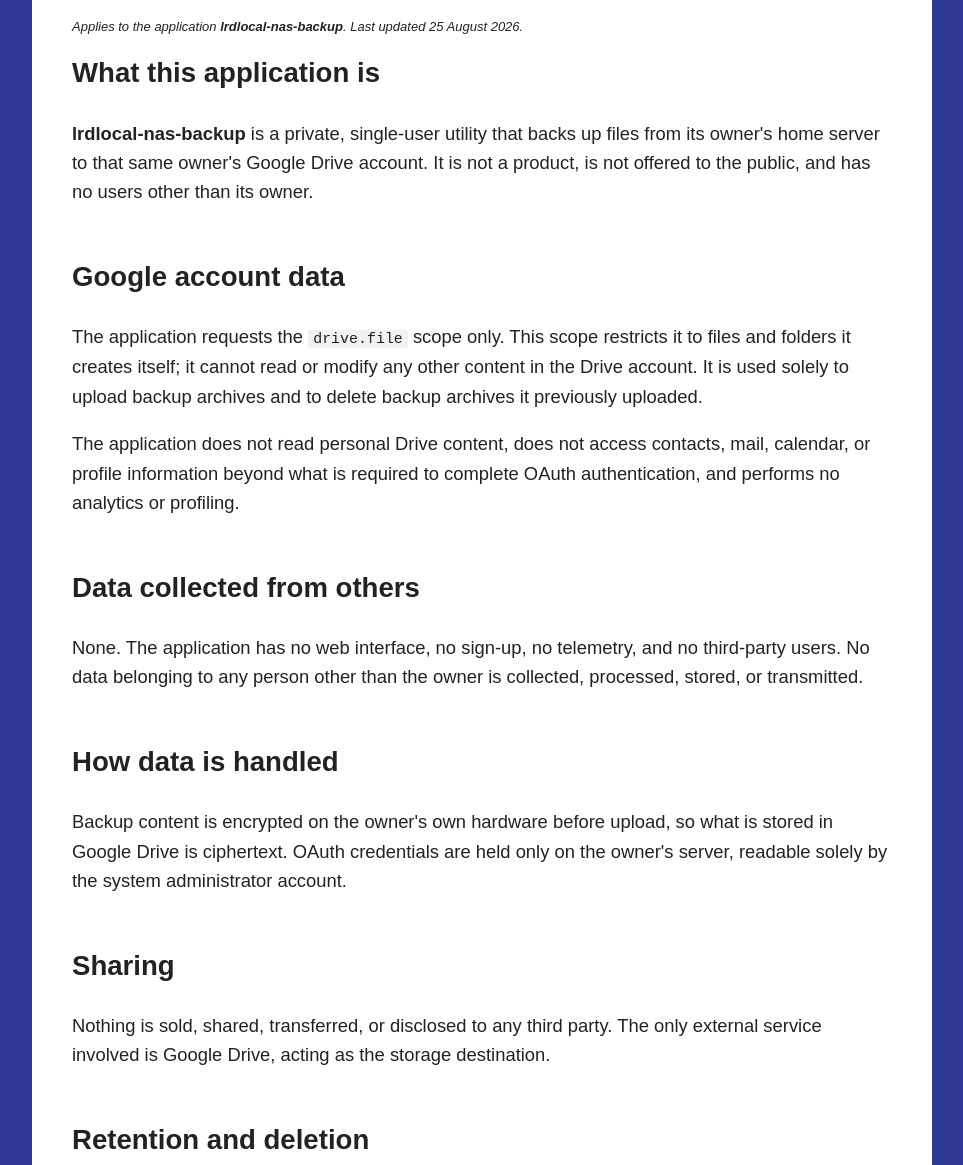
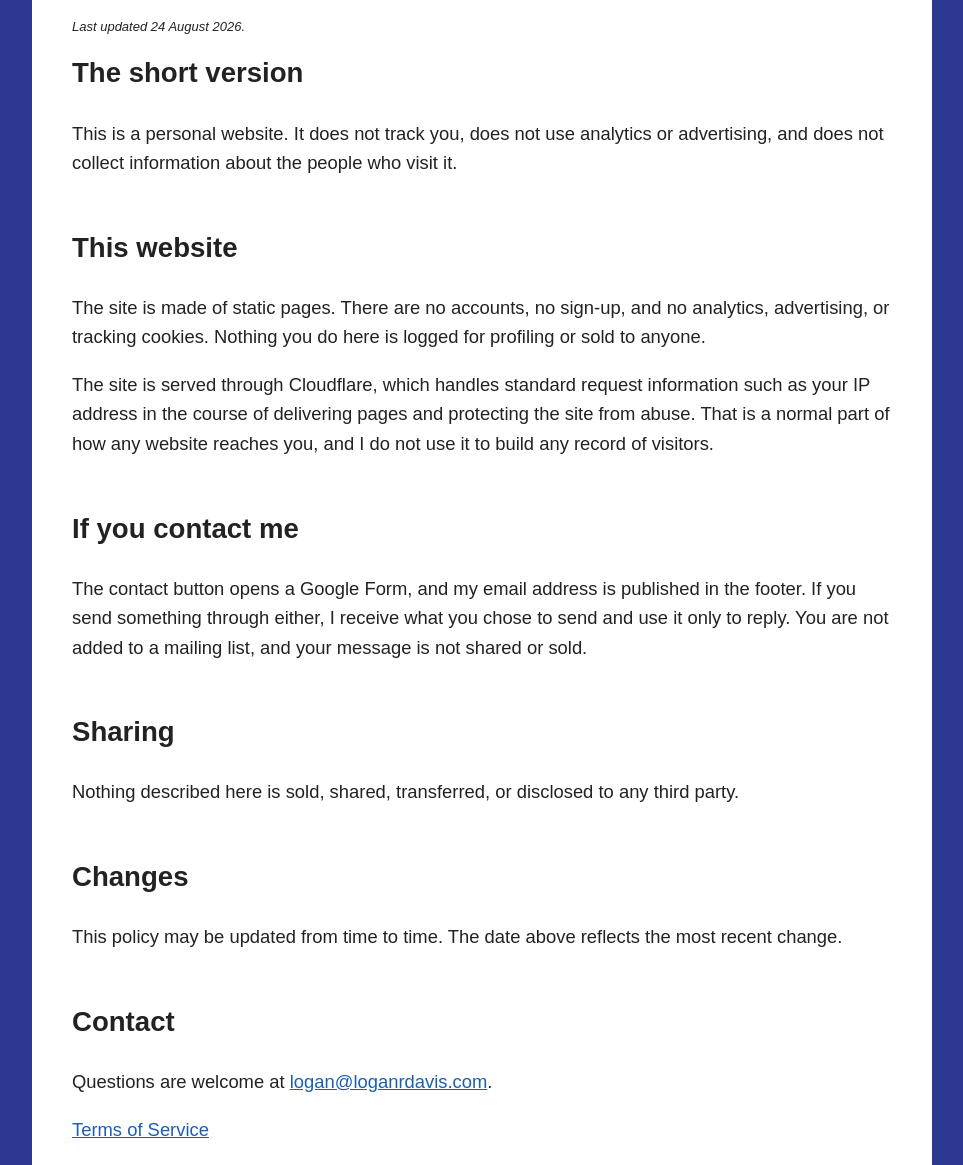
Before and after one commit to LoganRDavis/lrd-site, a plain HTML site: page privacy.html in a window 1280 px wide. Shown: the part 220-1385 px from the top of the page, without its empty margins (158-1121 px from the left). Drawn offline with Linux system fonts and the light colour scheme; a web font is replaced by a local one.

Commit message:
Rewrite legal pages as site-wide policies
The previous versions read as documentation for a private backup
utility, which looked out of place on a personal portfolio site.
Both now cover the website itself: no analytics, no tracking, no
data collection, what happens if someone uses the contact form,
and normal as-is terms.

```diff
--- a/privacy.html
+++ b/privacy.html
@@ -7,7 +7,7 @@
 	<meta name="theme-color" content="#fafafa">
 	<title>Privacy Policy | Logan R Davis</title>
 	<meta name="description"
-		content="Privacy policy for lrdlocal-nas-backup, a private single-user backup utility written by Logan R Davis.">
+		content="Privacy policy for loganrdavis.com — no analytics, no tracking, no data collection.">
 	<meta name="robots" content="noindex">
 
 	<link rel="canonical" href="https://www.loganrdavis.com/privacy">
@@ -26,46 +26,32 @@
 			<div class="legal-container">
 				<h1 class="title">Privacy Policy</h1>
 				<div class="legal">
-					<p class="updated">Applies to the application <strong>lrdlocal-nas-backup</strong>. Last updated 25 August
-						2026.</p>
+					<p class="updated">Last updated 24 August 2026.</p>
 
-					<h2>What this application is</h2>
-					<p><strong>lrdlocal-nas-backup</strong> is a private, single-user utility that backs up files from its
-						owner's home server to that same owner's Google Drive account. It is not a product, is not offered to the
-						public, and has no users other than its owner.</p>
+					<h2>The short version</h2>
+					<p>This is a personal website. It does not track you, does not use analytics or advertising, and does not
+						collect information about the people who visit it.</p>
 
-					<h2>Google account data</h2>
-					<p>The application requests the <code>drive.file</code> scope only. This scope restricts it to files and
-						folders it creates itself; it cannot read or modify any other content in the Drive account. It is used
-						solely to upload backup archives and to delete backup archives it previously uploaded.</p>
-					<p>The application does not read personal Drive content, does not access contacts, mail, calendar, or profile
-						information beyond what is required to complete OAuth authentication, and performs no analytics or
-						profiling.</p>
+					<h2>This website</h2>
+					<p>The site is made of static pages. There are no accounts, no sign-up, and no analytics, advertising, or
+						tracking cookies. Nothing you do here is logged for profiling or sold to anyone.</p>
+					<p>The site is served through Cloudflare, which handles standard request information such as your IP address
+						in the course of delivering pages and protecting the site from abuse. That is a normal part of how any
+						website reaches you, and I do not use it to build any record of visitors.</p>
 
-					<h2>Data collected from others</h2>
-					<p>None. The application has no web interface, no sign-up, no telemetry, and no third-party users. No data
-						belonging to any person other than the owner is collected, processed, stored, or transmitted.</p>
-
-					<h2>How data is handled</h2>
-					<p>Backup content is encrypted on the owner's own hardware before upload, so what is stored in Google Drive
-						is ciphertext. OAuth credentials are held only on the owner's server, readable solely by the system
-						administrator account.</p>
+					<h2>If you contact me</h2>
+					<p>The contact button opens a Google Form, and my email address is published in the footer. If you send
+						something through either, I receive what you chose to send and use it only to reply. You are not added to
+						a mailing list, and your message is not shared or sold.</p>
 
 					<h2>Sharing</h2>
-					<p>Nothing is sold, shared, transferred, or disclosed to any third party. The only external service involved
-						is Google Drive, acting as the storage destination.</p>
+					<p>Nothing described here is sold, shared, transferred, or disclosed to any third party.</p>
 
-					<h2>Retention and deletion</h2>
-					<p>Backup data is retained until superseded or deleted by the owner. Access can be revoked at any time from
-						the owner's Google Account permissions page, which immediately ends the application's access.</p>
-
-					<h2>This website</h2>
-					<p>This site is static. It uses no analytics, advertising, or tracking cookies, and collects no personal
-						information from visitors.</p>
+					<h2>Changes</h2>
+					<p>This policy may be updated from time to time. The date above reflects the most recent change.</p>
 
 					<h2>Contact</h2>
-					<p>Questions may be directed to the address listed as the developer contact on the application's Google OAuth
-						consent screen, or to <a href="mailto:logan@loganrdavis.com">logan@loganrdavis.com</a>.</p>
+					<p>Questions are welcome at <a href="mailto:logan@loganrdavis.com">logan@loganrdavis.com</a>.</p>
 
 					<p><a href="/terms">Terms of Service</a></p>
 				</div>
```
Also changed, not shown: CLAUDE.md (+1 -1 lines), terms.html (+23 -21 lines).
